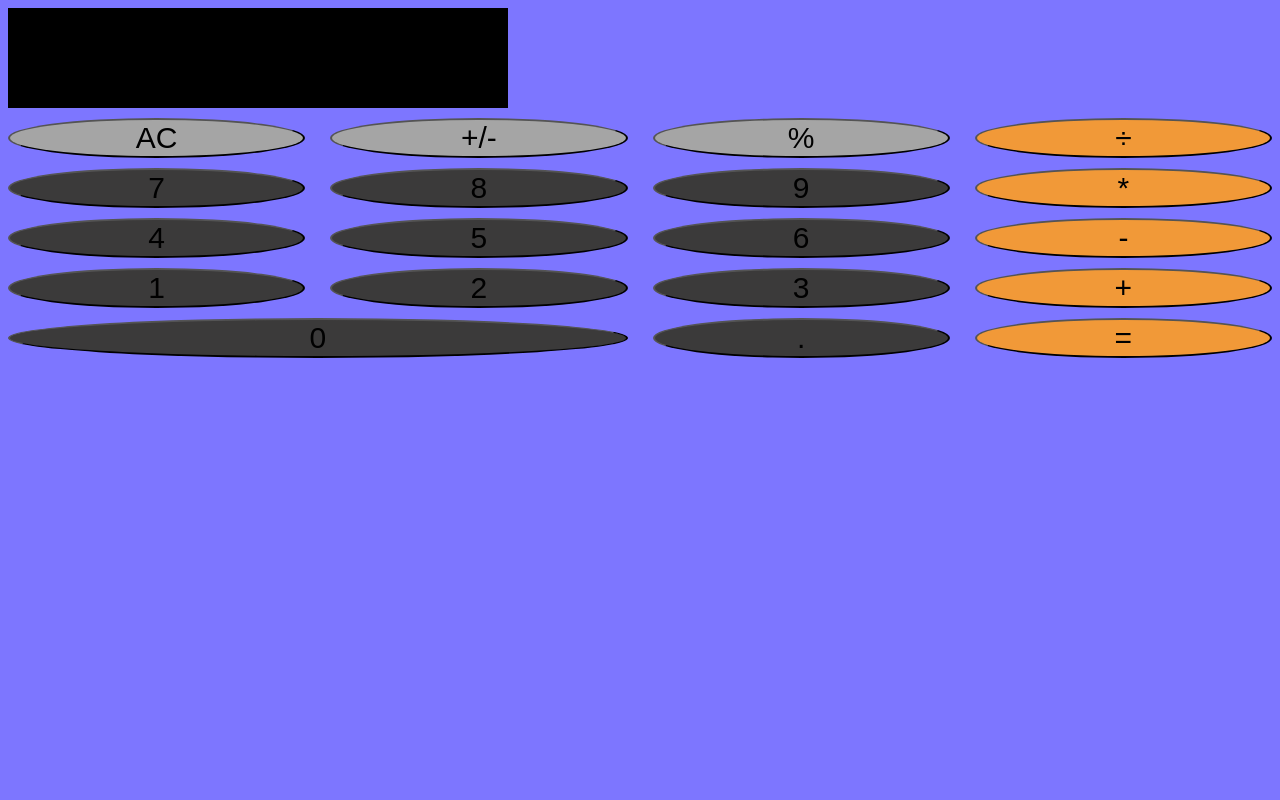
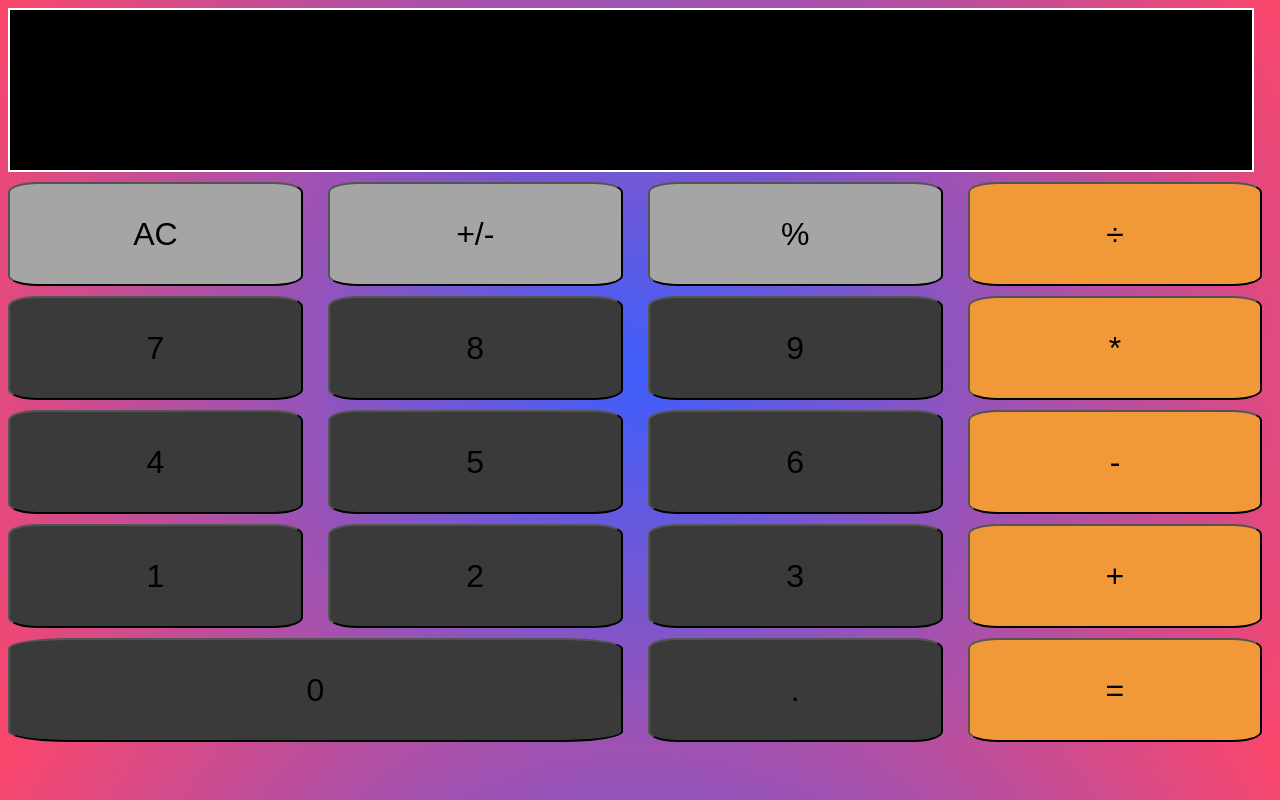
Before and after one commit to Adaz99/Calculator, a plain HTML site: page index.html in a window 1280 px wide. Drawn offline with Linux system fonts and the light colour scheme.

Commit message:
fixed stlying added a background

```diff
--- a/_base.scss
+++ b/_base.scss
@@ -1,13 +1,9 @@
 @use "./variables" as *;
-* {
-  background-image: linear-gradient(
-    to right top,
-    #051937,
-    #004d7a,
-    #008793,
-    #00bf72,
-    #a8eb12
+body {
+  background: rgb(63, 94, 251);
+  background: radial-gradient(
+    circle,
+    rgba(63, 94, 251, 1) 0%,
+    rgba(252, 70, 107, 1) 100%
   );
-
-
 }
--- a/_components.scss
+++ b/_components.scss
@@ -1,7 +1,8 @@
-@use "base.scss";
-@use "variables.scss";
+@use "variables.scss" as *;
 
 .calc_buttons {
+  height: 70vh;
+  width: 98vw;
   display: grid;
   grid-template-columns: repeat(4, 1fr);
   grid-template-rows: repeat(5, 1fr);
@@ -68,23 +69,29 @@
 }
 
 .calc_Display {
-  display: flex;
-  justify-content: center;
+  text-align: center;
   margin-bottom: 10px;
-  height: 100px;
-  width: 500px;
-  font-size: 20px;
+  height: 20vh;
+  width: 97vw;
+  font-size: 2rem;
   color: white;
+  border: solid 2px white;
+  background-color: black;
+  align-self: center;
 }
 
-.button {
+button {
   background-color: $color-button;
-  font-size: 30px;
-  border-radius: 25%;
+  font-size: 2rem;
+  border-radius: 10%;
 }
 
 .buttOrange {
-  background-color: $color-orangebut;
+  background-color: $color-orangeBut;
+}
+
+.buttGrey {
+  background-color: $color-button;
 }
 
 .buttLightGrey {
--- a/_variables.scss
+++ b/_variables.scss
@@ -1,6 +1,6 @@
 
 $color-primary: black;
-$color-orangebut: #f19938;
+$color-orangeBut: #f19938;
 $color-lightGrey: #a5a5a5;
 $color-button: #3b3a3a;
 
--- a/main.scss
+++ b/main.scss
@@ -1,3 +1,3 @@
-@use "./base";
-@use "./components";
-@use "./variables";
+@use "./_base.scss";
+@use "./_variables.scss";
+@use "./_components.scss";
```
Also changed, not shown: main.css, 1 other file.
